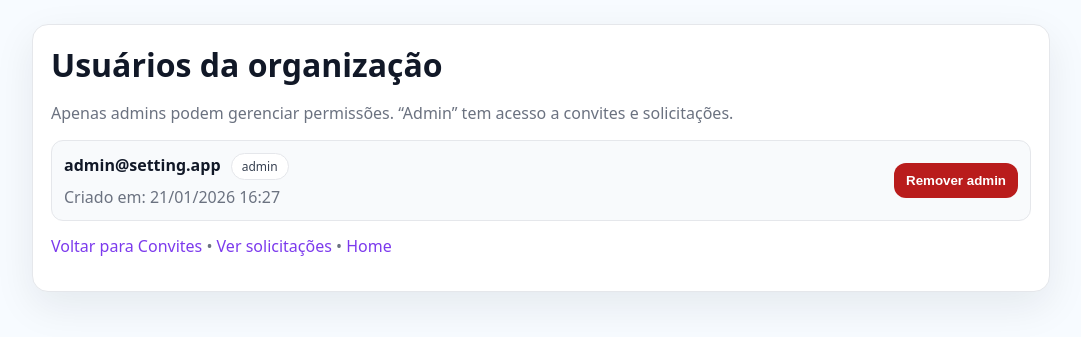
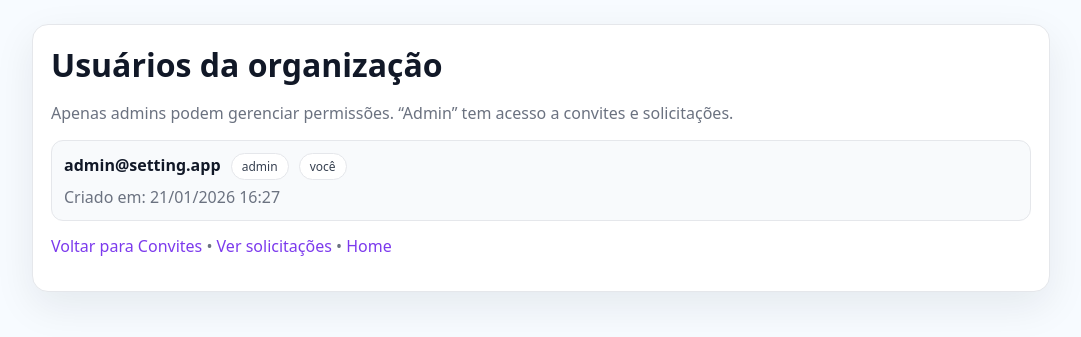
Before and after one commit to sabrinaandraderocha-cmyk/setting-psicoterapia-online, a FastAPI app: page /admin/usuarios in a window 1280 px wide. Shown: the top 337 px of the page, without its empty margins (99-1180 px from the left). Run offline with FastAPI, Linux system fonts and the light colour scheme; the visitor is signed in with stand-in values (Sample User, id 1).

Commit message:
Update admin_users.html

```diff
--- a/app/templates/admin_users.html
+++ b/app/templates/admin_users.html
@@ -34,7 +34,12 @@
             {% else %}
               <span class="pill">member</span>
             {% endif %}
+
+            {% if u.id == request.session.get("user_id") %}
+              <span class="pill">você</span>
+            {% endif %}
           </div>
+
           <div class="muted" style="margin-top:6px;">
             Criado em: {% if u.created_at %}{{ u.created_at.strftime("%d/%m/%Y %H:%M") }}{% else %}-{% endif %}
           </div>
@@ -47,10 +52,14 @@
               <button type="submit">Tornar admin</button>
             </form>
           {% else %}
-            <form method="post" action="/admin/usuarios/remover-admin" onsubmit="return confirm('Remover admin deste usuário?');">
-              <input type="hidden" name="user_id" value="{{ u.id }}">
-              <button class="danger" type="submit">Remover admin</button>
-            </form>
+            {% if u.id == request.session.get("user_id") %}
+              <!-- Não mostrar botão para remover o próprio admin -->
+            {% else %}
+              <form method="post" action="/admin/usuarios/remover-admin" onsubmit="return confirm('Remover admin deste usuário?');">
+                <input type="hidden" name="user_id" value="{{ u.id }}">
+                <button class="danger" type="submit">Remover admin</button>
+              </form>
+            {% endif %}
           {% endif %}
         </div>
       </div>
```
